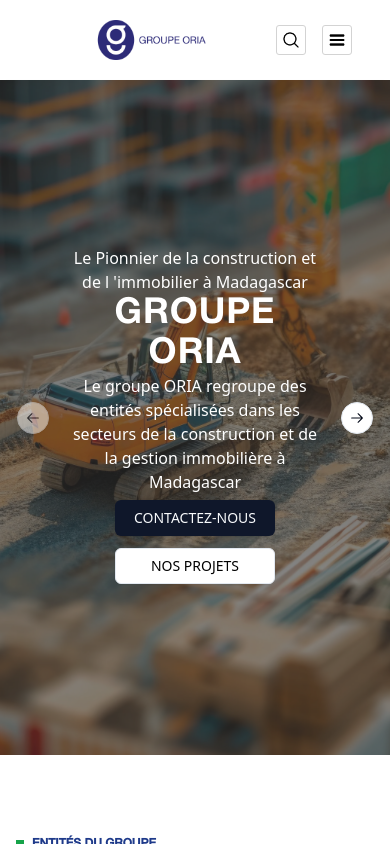
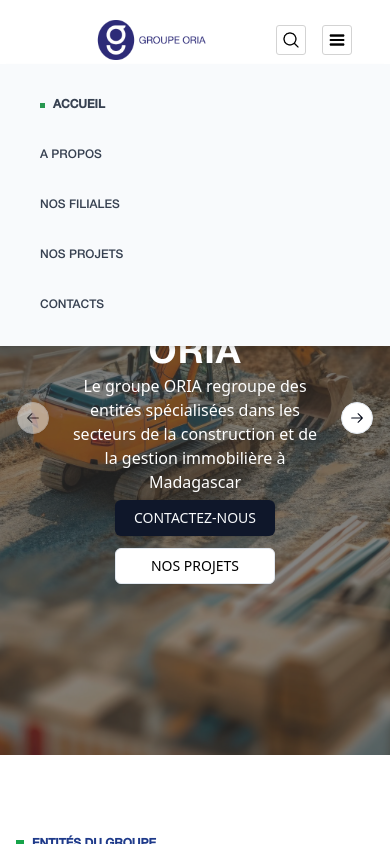
Before and after one commit to SylvHardDev/site-oria, a React (Vite) app: page / in a window 390 px wide. Both pictures are taken after a click on the button 336 px from the left and 40 px from the top of the page. Shown: the top 844 px of the page. Built offline with nearby package versions, Linux system fonts and the light colour scheme; a web font is replaced by a local one.

Commit message:
fix bug navbar

```diff
--- a/src/components/Navbar/Navbar.jsx
+++ b/src/components/Navbar/Navbar.jsx
@@ -135,7 +135,9 @@
       {isOpen && (
         <div
           ref={menuRef}
-          className="lg:hidden p-2 z-10 bg-slate-50  shadow-md"
+          className={`lg:hidden z-10 bg-slate-50 p-4 shadow-md fixed top-16 left-0 w-full transition-transform duration-300 ease-in-out ${
+            isOpen ? "translate-y-0" : "translate-y-full"
+          }`}
         >
           <Link
             to="/"
```
